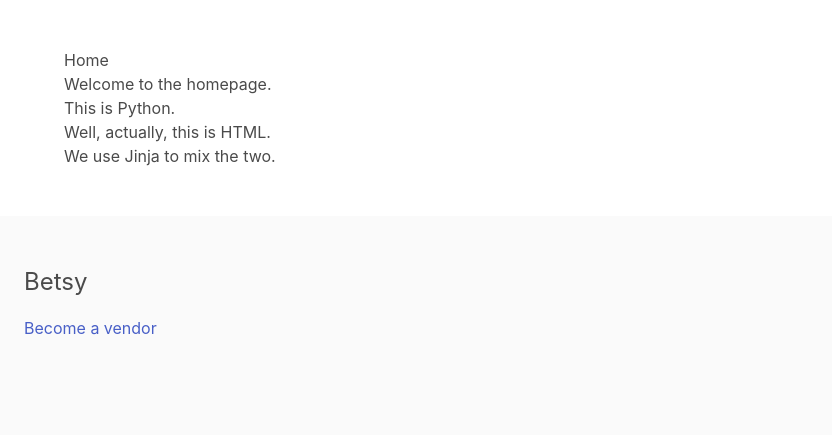
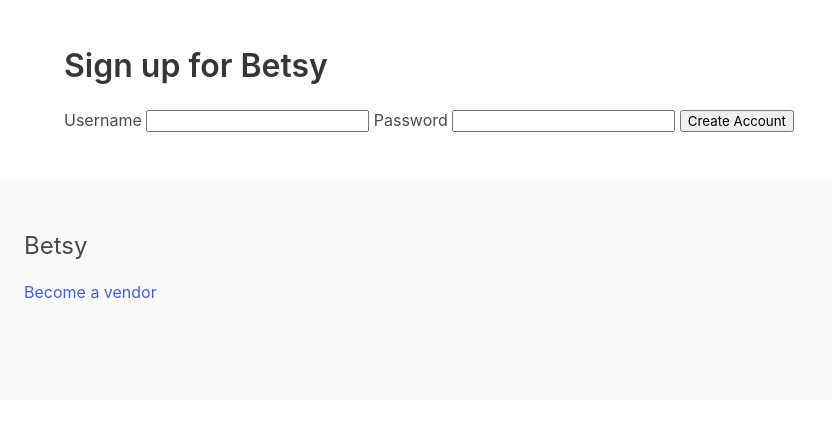
Before and after one commit to NTielman/Betsy, a Flask app: template templates/sign_up.html in a window 1280 px wide. Shown: the part 52-487 px from the top of the page, without its empty margins (0-832 px from the left). Run offline with Flask 2, Linux system fonts and the light colour scheme; the template is opened without the code that fills it, so the values that code supplies are empty.

Commit message:
login verification works

```diff
--- a/main.py
+++ b/main.py
@@ -1,9 +1,12 @@
-from flask import Flask, render_template, redirect, url_for
+import os
+from flask import Flask, redirect, render_template, request, session, url_for, flash
+from helpers import verify_password
 
 __winc_id__ = '9263bbfddbeb4a0397de231a1e33240a'
 __human_name__ = 'templates'
 
 app = Flask(__name__)
+app.secret_key = os.urandom(16)
 
 @app.route('/')
 def frontpage():
@@ -13,13 +16,26 @@ def frontpage():
 def home():
     return redirect(url_for("frontpage"))
 
-@app.route('/signup/')
+@app.route('/login/', methods=['GET', 'POST'])
+def login():
+    if request.method == "POST":
+        username = request.form["username"]
+        password = request.form["password"]
+        login_succesfull = verify_password(username, password)
+        if login_succesfull:
+            session["user"] = username
+            return redirect(url_for("frontpage"))
+        else:
+            return redirect(url_for('login'))
+    else:
+        if "user" in session:
+            return redirect(url_for("frontpage"))
+        return render_template('log_in.html')
+
+@app.route('/sign_up/', methods=['GET', 'POST'])
 def sign_up():
+#     if request.method == "POST":
     return render_template("sign_up.html")
-
-@app.route('/about/')
-def about():
-    return render_template("about.html", page_title='About')
 
 if __name__ == "__main__":
     app.run(debug=True)
--- a/models.py
+++ b/models.py
@@ -1,8 +1,7 @@
 from peewee import *
 from datetime import date
 
-# db = SqliteDatabase('betsy.db')
-db = SqliteDatabase(':memory:')
+db = SqliteDatabase('betsy.db')
 
 class BaseModel(Model):
     class Meta:
@@ -39,3 +38,5 @@ class Order(BaseModel):
 def create_tables():
     with db:
         db.create_tables([User, Product, Order])
+
+create_tables()
--- a/templates/base.html
+++ b/templates/base.html
@@ -35,7 +35,7 @@
 
     <footer class="footer">
         <h3 class="is-size-4 mb-4">Betsy</h3>
-        <a href="#">Become a vendor</a>
+        <a href="{{ url_for('sign_up') }}">Become a vendor</a>
     </footer>
 </body>
 
--- a/templates/sign_up.html
+++ b/templates/sign_up.html
@@ -1,9 +1,12 @@
 {% extends "base.html" %}
 {% block title %} Sign Up {% endblock %}
 {% block content %}
-<h2>Home</h2>
-<p>Welcome to the homepage.</p>
-<p>This is Python.</p>
-<p>Well, actually, this is HTML.</p>
-<p class="largeText boldText">We use Jinja to mix the two.</p>
+<h1 class="title">Sign up for Betsy</h1>
+<form method="post">
+    <label for="username">Username</label>
+    <input id="username" type="text" name="username">
+    <label for="password">Password</label>
+    <input id="password" type="text" name="password">
+    <input type="submit" value="Create Account">
+</form>
 {% endblock content %}
```
Also changed, not shown: helpers.py (added, +23 -0 lines), queries.py (+10 -0 lines), templates/log_in.html (added, +19 -0 lines), 1 other file.
